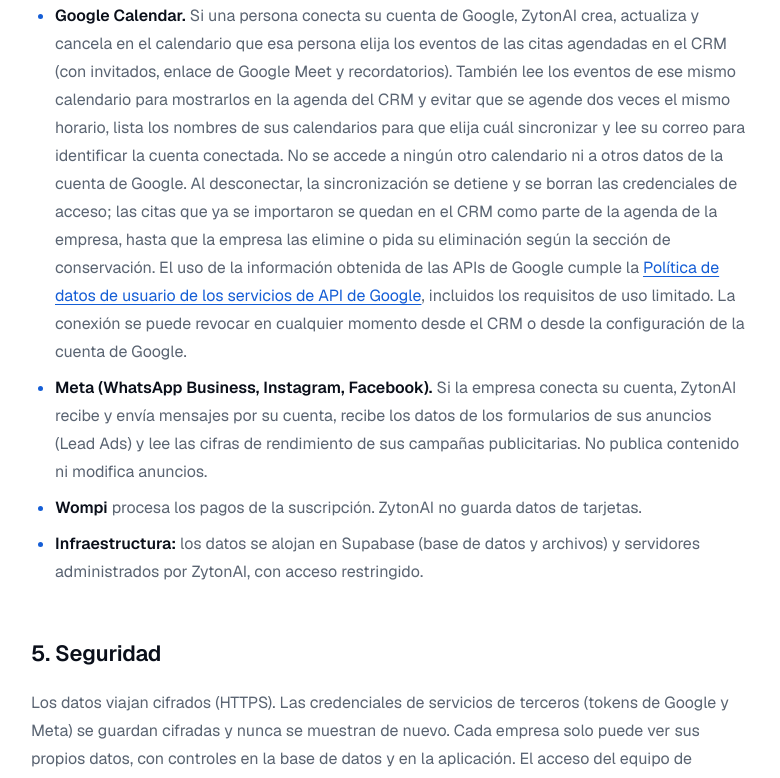
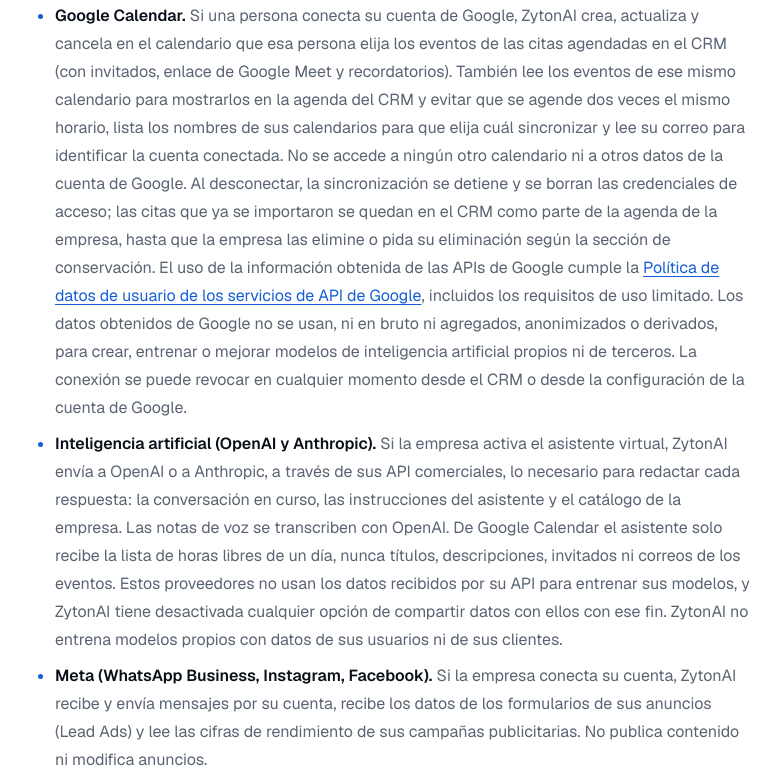
Before and after one commit to ZytonAI/Paguina-WEB-Zyton, a Next.js app: page /privacidad in a window 1280 px wide. Shown: the part 2000-2778 px from the top of the page, without its empty margins (249-1029 px from the left). Built offline with nearby package versions, Linux system fonts and the light colour scheme.

Commit message:
Privacidad: declarar el uso de IA (OpenAI y Anthropic) y que los datos de Google no entrenan modelos
Co-Authored-By: Claude Opus 5.5 <noreply@anthropic.com>

```diff
--- a/src/app/privacidad/page.tsx
+++ b/src/app/privacidad/page.tsx
@@ -130,9 +130,25 @@ export default function PrivacidadPage() {
           >
             Política de datos de usuario de los servicios de API de Google
           </a>
-          , incluidos los requisitos de uso limitado. La conexión se puede
-          revocar en cualquier momento desde el CRM o desde la configuración de
-          la cuenta de Google.
+          , incluidos los requisitos de uso limitado. Los datos obtenidos de
+          Google no se usan, ni en bruto ni agregados, anonimizados o derivados,
+          para crear, entrenar o mejorar modelos de inteligencia artificial
+          propios ni de terceros. La conexión se puede revocar en cualquier
+          momento desde el CRM o desde la configuración de la cuenta de Google.
+        </li>
+        <li>
+          <strong>Inteligencia artificial (OpenAI y Anthropic).</strong> Si la
+          empresa activa el asistente virtual, ZytonAI envía a OpenAI o a
+          Anthropic, a través de sus API comerciales, lo necesario para
+          redactar cada respuesta: la conversación en curso, las instrucciones
+          del asistente y el catálogo de la empresa. Las notas de voz se
+          transcriben con OpenAI. De Google Calendar el asistente solo recibe la
+          lista de horas libres de un día, nunca títulos, descripciones,
+          invitados ni correos de los eventos. Estos proveedores no usan los
+          datos recibidos por su API para entrenar sus modelos, y ZytonAI tiene
+          desactivada cualquier opción de compartir datos con ellos con ese
+          fin. ZytonAI no entrena modelos propios con datos de sus usuarios ni
+          de sus clientes.
         </li>
         <li>
           <strong>Meta (WhatsApp Business, Instagram, Facebook).</strong> Si la
--- a/src/lib/legal.ts
+++ b/src/lib/legal.ts
@@ -11,7 +11,7 @@ export const legalEntity = {
 };
 
 // Fecha de la última revisión de los textos legales (ISO, para <time>).
-export const legalUpdatedAt = "2026-09-18";
+export const legalUpdatedAt = "2026-10-16";
 
 export const legalDocuments = [
   { href: "/privacidad", label: "Política de privacidad" },
```
